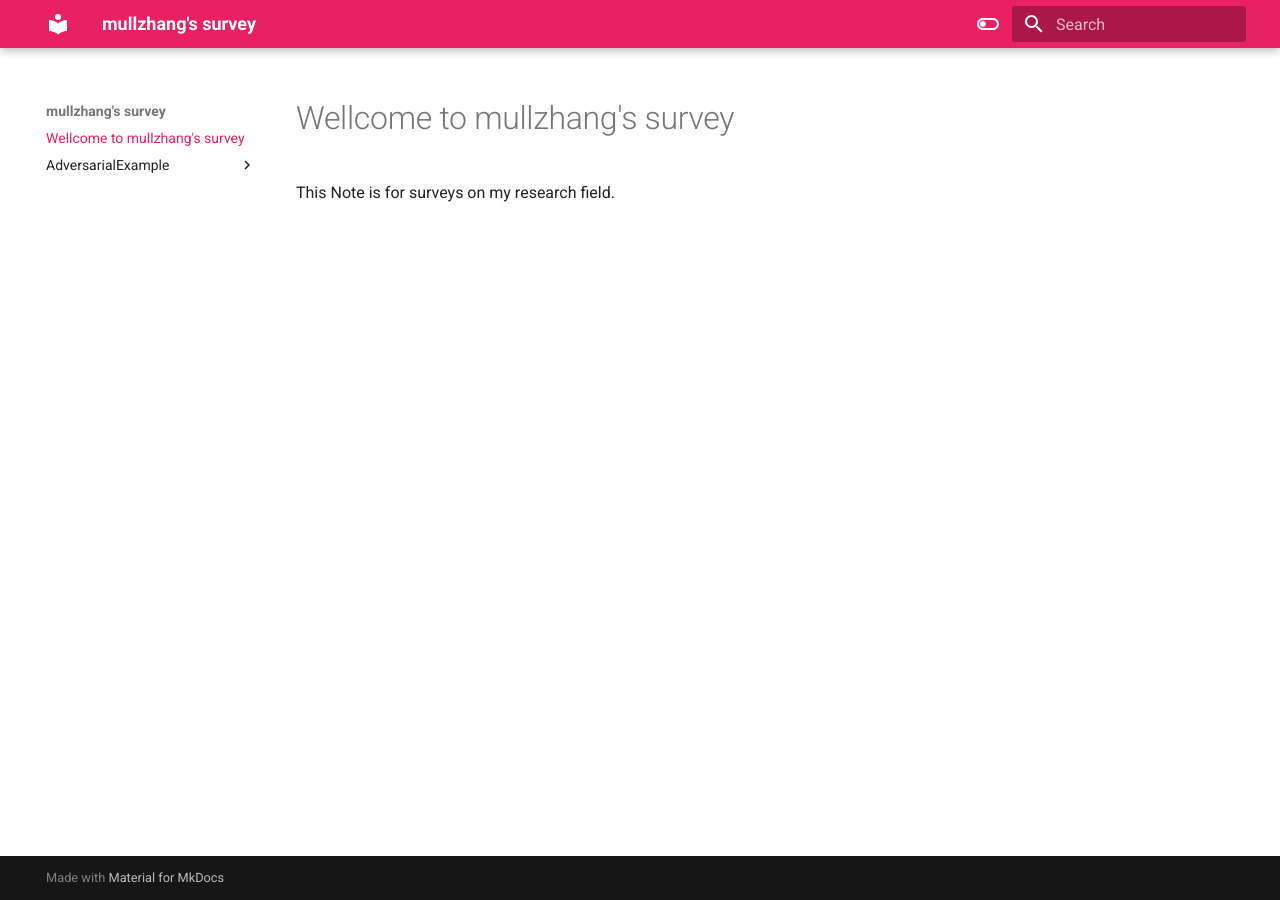
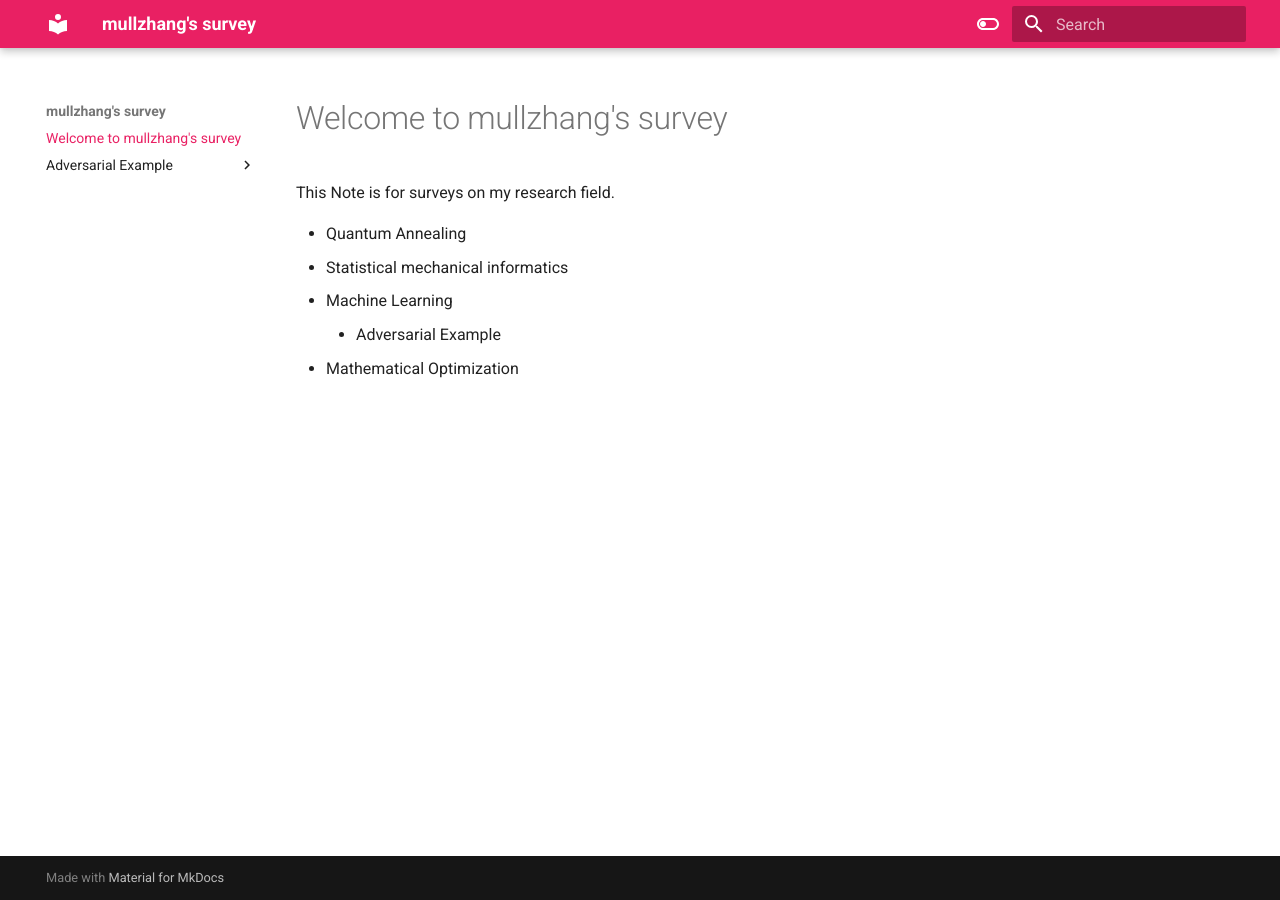
Before and after one commit to mullzhang/survey, an MkDocs documentation site: the page built from docs/index.md, in a window 1280 px wide. Built offline with MkDocs 1.6.1 and Material for MkDocs 9.7.7, drawn with Linux system fonts in a browser that asks for light colours.

Commit message:
Modify folder name

```diff
--- a/docs/index.md
+++ b/docs/index.md
@@ -1,3 +1,9 @@
-# Wellcome to mullzhang's survey
+# Welcome to mullzhang's survey
 
 This Note is for surveys on my research field.
+
+- Quantum Annealing
+- Statistical mechanical informatics
+- Machine Learning
+    - Adversarial Example
+- Mathematical Optimization
```
Also changed, not shown: docs/Adversarial Example/Adversarial Weight Perturbation Helps Robust Generalization.md (renamed from docs/AdversarialExample/Adversarial Weight Perturbation Helps Robust Generalization.md, +6 -3 lines).
